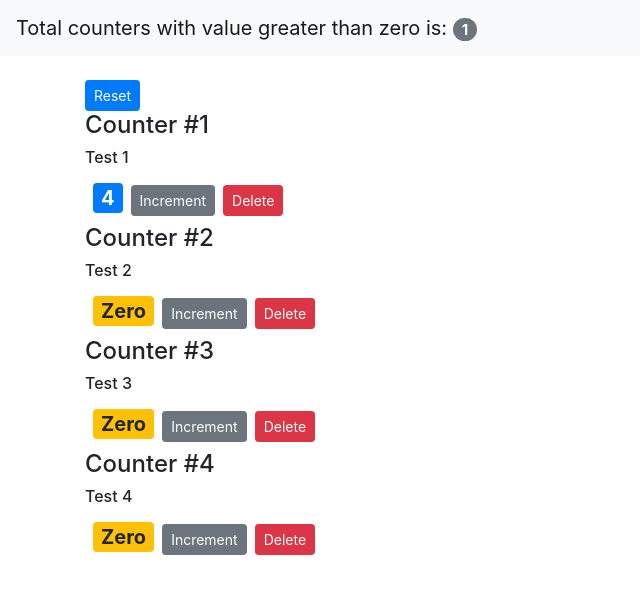
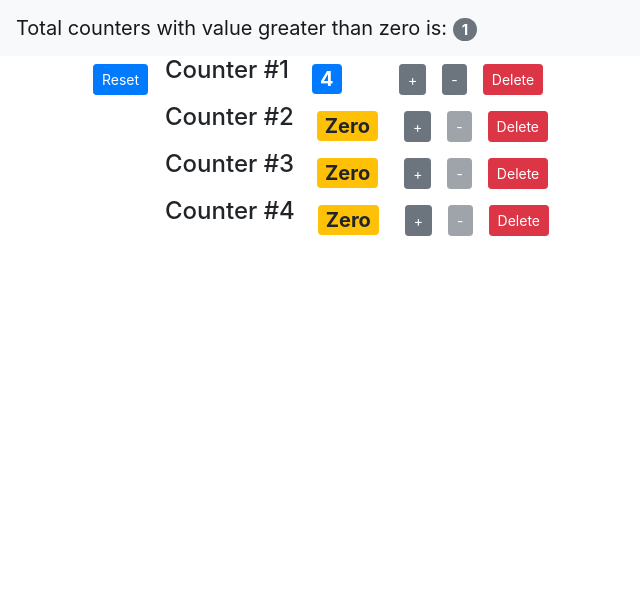
Before and after one commit to mahsadilmaghani/reactCoding, a React (Create React App) app in the folder counter-app/: page / in a window 1280 px wide. Shown: the top 594 px of the page, without its empty margins (0-640 px from the left). Built offline with nearby package versions, Linux system fonts and the light colour scheme.

Commit message:
Added increment button

```diff
--- a/counter-app/src/App.js
+++ b/counter-app/src/App.js
@@ -20,6 +20,14 @@
     const index = counters.indexOf(counter);
     counters[index] = { ...counter };
     counters[index].value++;
+    this.setState({ counters });
+  };
+  handleDecrement = (counter) => {
+    console.log(counter);
+    const counters = [...this.state.counters];
+    const index = counters.indexOf(counter);
+    counters[index] = { ...counter };
+    counters[index].value--;
     this.setState({ counters });
   };
   handleReset = () => {
@@ -46,6 +54,7 @@
             onReset={this.handleReset}
             onDelete={this.handleDelete}
             onIncrement={this.handleIncrement}
+            onDecrement={this.handleDecrement}
           />
         </main>
       </React.Fragment>
--- a/counter-app/src/components/counter.jsx
+++ b/counter-app/src/components/counter.jsx
@@ -18,17 +18,27 @@
   render() {
     console.log('props', this.props);
     return (
-      <div>
+      <div className='row'>
         {this.props.children}
-        <h6>Test {this.props.counter.id}</h6>
+        {/* <h6>Test {this.props.counter.id}</h6> */}
+        <div className='col-1'>
           <span style={this.styles} className={this.getBadgeClasses()}>
             {this.formatCount()}
           </span>
+        </div>
+        <div className='col'>
           <button
             onClick={() => this.props.onIncrement(this.props.counter)}
-          className='btn btn-secondary btn-sm'
+            className='btn btn-secondary btn-sm m-2'
           >
-          Increment
+            +
+          </button>
+          <button
+            onClick={() => this.props.onDecrement(this.props.counter)}
+            className='btn btn-secondary btn-sm m-2'
+            disabled={this.props.counter.value === 0 ? 'disabled' : ''}
+          >
+            -
           </button>
           <button
             onClick={() => this.props.onDelete(this.props.counter.id)}
@@ -36,6 +46,7 @@
           >
             Delete
           </button>
+        </div>
       </div>
     );
   }
--- a/counter-app/src/components/counters.jsx
+++ b/counter-app/src/components/counters.jsx
@@ -5,22 +5,27 @@
   render() {
     const { onReset, onDelete, onIncrement, counters } = this.props;
     return (
-      <div>
+      <div className='row'>
         <br />
-        <button onClick={onReset} className='btn btn-primary btn-sm m2'>
+        <div className='col-1'>
+          <button onClick={onReset} className='btn btn-primary btn-sm m-2'>
             Reset
           </button>
+        </div>
+        <div className='col'>
           {counters.map((counter) => (
             <Counter
               key={counter.id}
               onDelete={this.props.onDelete}
               onIncrement={this.props.onIncrement}
+              onDecrement={this.props.onDecrement}
               counter={counter}
             >
               <h4>Counter #{counter.id}</h4>
             </Counter>
           ))}
         </div>
+      </div>
     );
   }
 }
```
Lines whose indentation alone changed are shown as unchanged.
